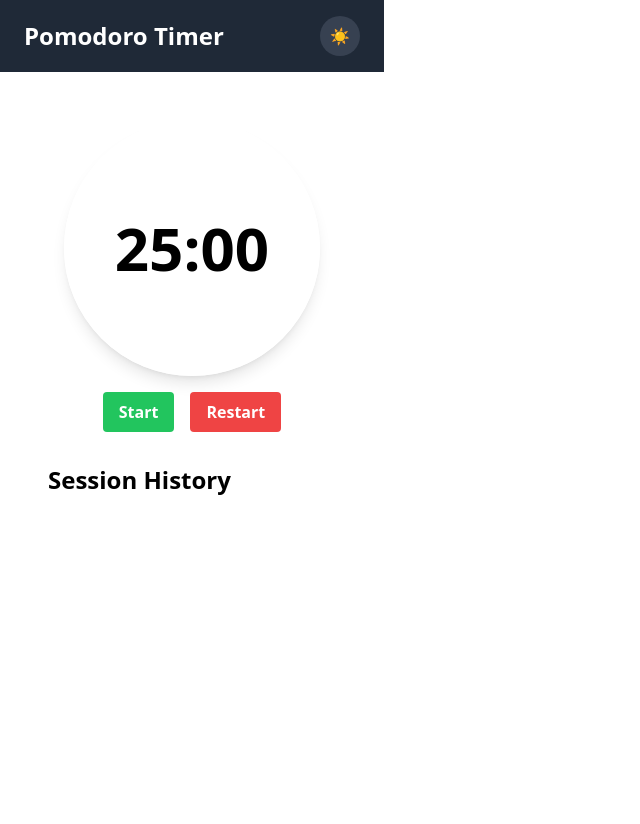
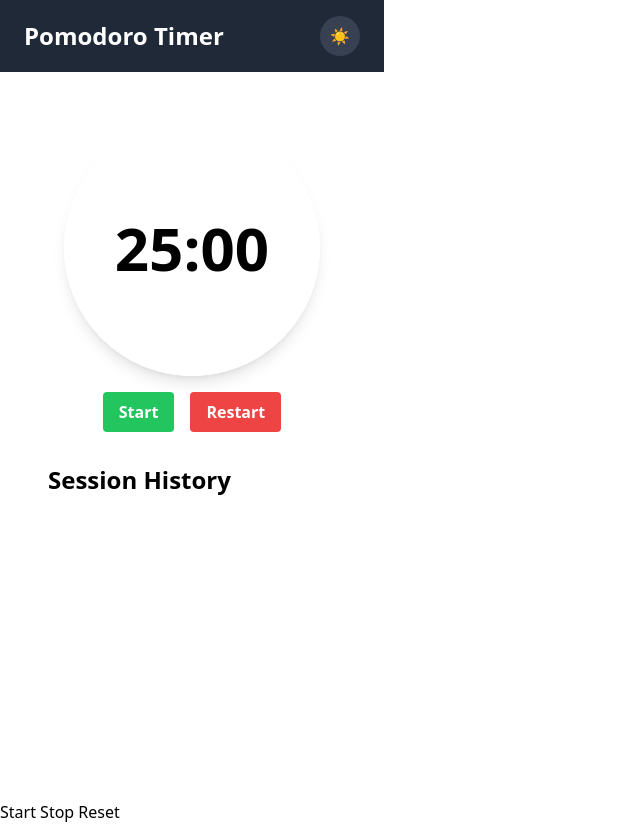
Before and after one commit to tinbit25/Pomodoro-Extension, a React (Vite) app in the folder promodoro-extention/: page / in a window 1280 px wide. Shown: the whole page, without its empty margins (0-640 px from the left). Before the commit the page ends 800 px from the top, so only its background shows below. Built offline with nearby package versions, Linux system fonts and the light colour scheme.

Commit message:
pomodroro extension configur

```diff
--- a/promodoro-extention/index.html
+++ b/promodoro-extention/index.html
@@ -2,12 +2,17 @@
 <html lang="en">
   <head>
     <meta charset="UTF-8" />
-    <link rel="icon" href="/icon.jpg" />
+    <link rel="icon" href="/icon.png" />
     <meta name="viewport" content="width=device-width, initial-scale=1.0" />
     <title>Pomodoro Timer</title>
   </head>
   <body>
     <div id="root"></div>
+    <!-- Add your buttons here -->
+    <button id="startButton">Start</button>
+    <button id="stopButton">Stop</button>
+    <button id="resetButton">Reset</button>
+    <!-- Link the JavaScript -->
     <script type="module" src="src/main.jsx"></script>
   </body>
 </html>
--- a/promodoro-extention/src/content.js
+++ b/promodoro-extention/src/content.js
@@ -1,18 +1,26 @@
-// popup.js (or wherever you want to send the message from)
-document.getElementById('startButton').addEventListener('click', () => {
-    chrome.runtime.sendMessage({ action: 'start' }, (response) => {
-      console.log('Timer started:', response.status);
-    });
-  });
+// document.addEventListener("DOMContentLoaded", () => {
+//     const startButton = document.getElementById("startButton");
+//     const stopButton = document.getElementById("stopButton");
+//     const resetButton = document.getElementById("resetButton");
 
-  document.getElementById('stopButton').addEventListener('click', () => {
-    chrome.runtime.sendMessage({ action: 'stop' }, (response) => {
-      console.log('Timer stopped:', response.status);
-    });
-  });
+//     // Check if the buttons exist before adding event listeners
+//     if (startButton && stopButton && resetButton) {
+//       startButton.addEventListener("click", () => {
+//         chrome.runtime.sendMessage({ action: "start" }, (e) => {
+//           console.log("Timer started:", e.status);
+//         });
+//       });
 
-  document.getElementById('resetButton').addEventListener('click', () => {
-    chrome.runtime.sendMessage({ action: 'reset' }, (response) => {
-      console.log('Timer reset:', response.status);
-    });
-  });
+//       stopButton.addEventListener("click", () => {
+//         chrome.runtime.sendMessage({ action: "stop" }, (e) => {
+//           console.log("Timer stopped:", e.status);
+//         });
+//       });
+
+//       resetButton.addEventListener("click", () => {
+//         chrome.runtime.sendMessage({ action: "reset" }, (e) => {
+//           console.log("Timer reset:", e.status);
+//         });
+//       });
+//     }
+//   });
--- a/promodoro-extention/src/main.jsx
+++ b/promodoro-extention/src/main.jsx
@@ -1,6 +1,10 @@
-import React from "react";
-import ReactDOM from "react-dom/client";
-import App from "./App";
-import "./index.css"; // Include global styles
-
-ReactDOM.createRoot(document.getElementById("root")).render(<App />);
+import React from 'react';
+import ReactDOM from 'react-dom';
+import App from './App';
+import "./index.css"; // In
+ReactDOM.render(
+  <React.StrictMode>
+    <App />
+  </React.StrictMode>,
+  document.getElementById('root')
+);
```
Also changed, not shown: promodoro-extention/public/icon.png (renamed from promodoro-extention/public/icon.jpg), promodoro-extention/public/manifest.json.
